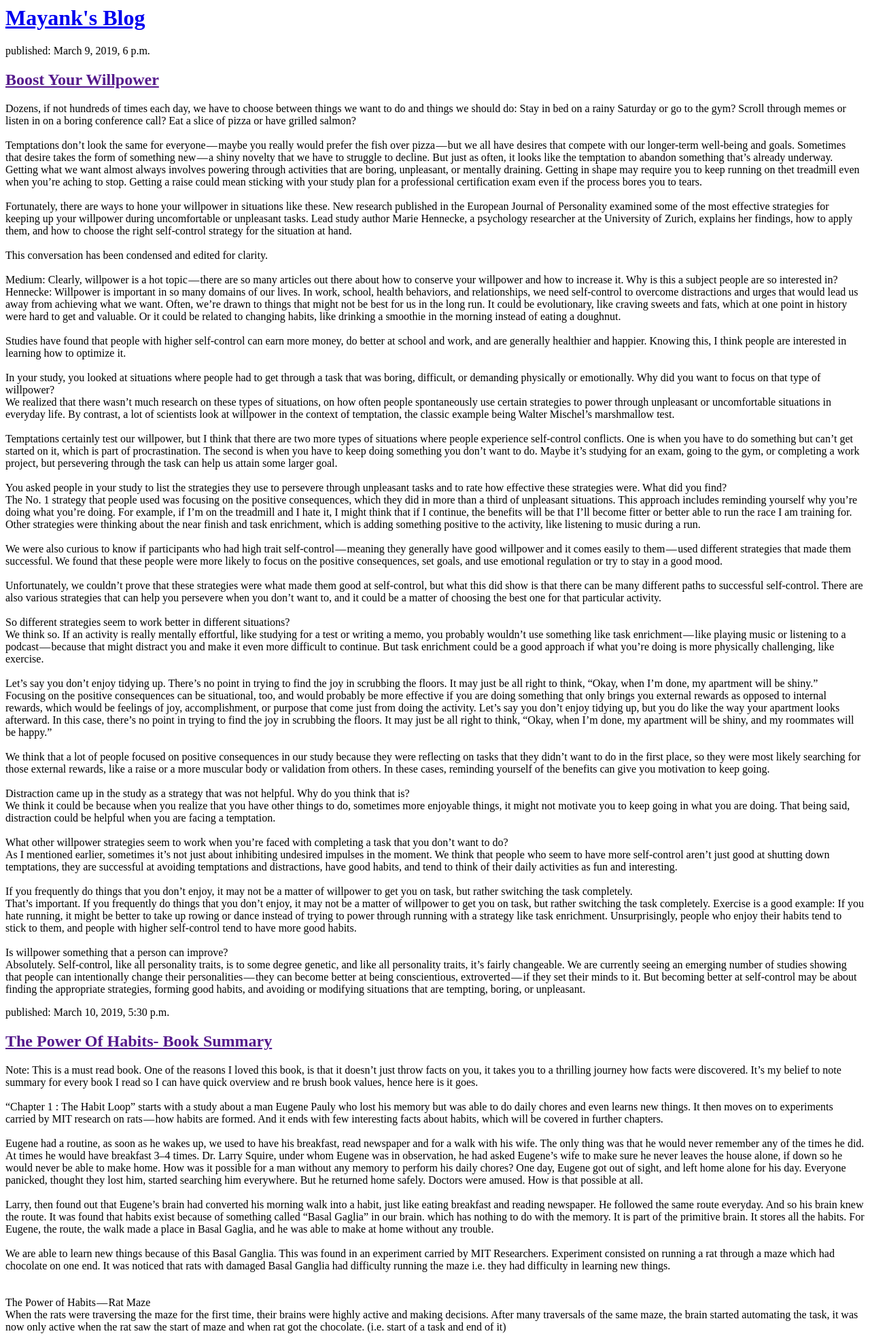
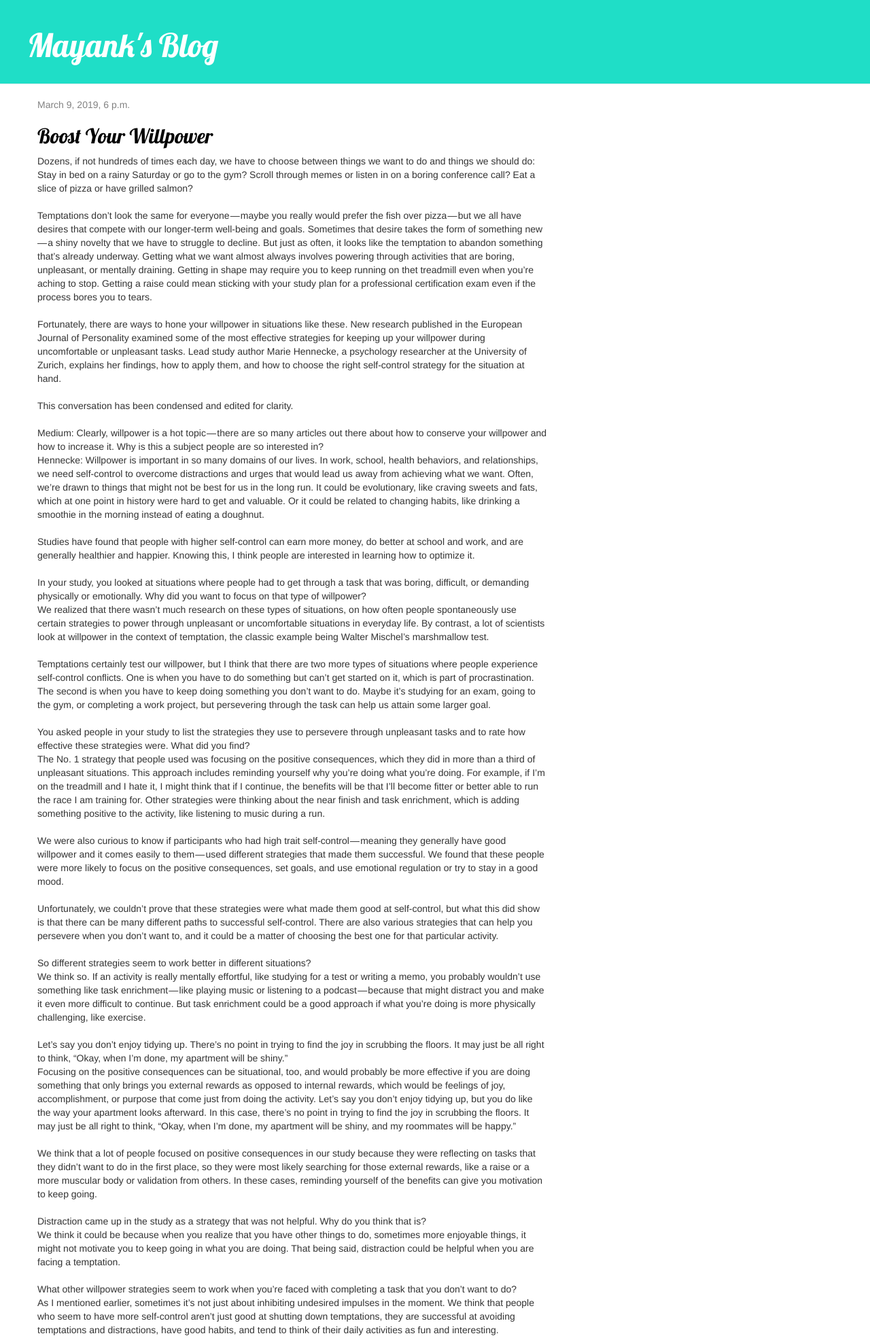
Before and after one commit to Mayank997/my-first-blog, a Django app: page / in a window 1280 px wide. Shown: the top 1969 px of the page at 68% size. Run offline with Django 3.2, Linux system fonts and the light colour scheme; data comes from the database, SQL or seed files in the repository; both versions use the stored data as it was after the commit; some libraries are stand-ins or nearby versions.

Commit message:
Added view and template for detailed blog post as well as CSS for the site.

```diff
--- /dev/null
+++ b/blog/static/css/blog.css
@@ -0,0 +1,46 @@
+.page-header {
+    background-color: #1FDEC7;
+    margin-top: 0;
+    padding: 20px 20px 20px 40px;
+}
+
+.page-header h1, .page-header h1 a, .page-header h1 a:visited, .page-header h1 a:active {
+    color: #ffffff;
+    font-size: 36pt;
+    text-decoration: none;
+}
+
+.content {
+    margin-left: 40px;
+}
+
+h1, h2, h3, h4 {
+    font-family: 'Lobster', cursive;
+}
+
+.date {
+    color: #828282;
+}
+
+.save {
+    float: right;
+}
+
+.post-form textarea, .post-form input {
+    width: 100%;
+}
+
+.top-menu, .top-menu:hover, .top-menu:visited {
+    color: #ffffff;
+    float: right;
+    font-size: 26pt;
+    margin-right: 20px;
+}
+
+.post {
+    margin-bottom: 70px;
+}
+
+.post h2 a, .post h2 a:visited {
+    color: #000000;
+}
--- /dev/null
+++ b/blog/templates/blog/base.html
@@ -0,0 +1,23 @@
+{% load static %}
+<html>
+    <head>
+        <title>Mayank's blog</title>
+        <link rel="stylesheet" href="//maxcdn.bootstrapcdn.com/bootstrap/3.2.0/css/bootstrap.min.css">
+        <link rel="stylesheet" href="//maxcdn.bootstrapcdn.com/bootstrap/3.2.0/css/bootstrap-theme.min.css">
+        <link href='//fonts.googleapis.com/css?family=Lobster&subset=latin,latin-ext' rel='stylesheet' type='text/css'>
+        <link rel="stylesheet" href="{% static 'css/blog.css' %}">
+    </head>
+    <body>
+    <div class="page-header">
+        <h1><a href="/">Mayank's Blog</a></h1>
+    </div>
+    <div class="content container">
+        <div class="row">
+            <div class="col-md-8">
+            {% block content %}
+            {% endblock %}
+            </div>
+        </div>
+    </div>
+</body>
+</html>
--- a/blog/templates/blog/post_list.html
+++ b/blog/templates/blog/post_list.html
@@ -1,25 +1,14 @@
-<html>
-   <head>
-        <title>Mayank's blog</title>
-    </head>
-    <body>
-        <div>
-            <h1><a href="/">Mayank's Blog</a></h1>
-        </div>
+{% extends 'blog/base.html' %}
 
 
-        {% for post in posts %}
-             <div>
-                  <p>published: {{post.published_date }}</p>
-                  <h2><a href="">{{ post.title }}</a></h2>
-                  <p>{{ post.text|linebreaksbr }}</p>
-             </div>
-        {% endfor %}
-
-        <div>
-            <p>published: 12.03.2019, 12:14</p>
-            <h2><a href="">My second post</a></h2>
-            <p>Hello Everyone! So I was talking about myself,so my main interests are Programming and Quizzing.In programming,right now I am exploring Backend Devlopement by doing project on Django,which is a Python based framework. In quizzing,well to be honest I am away for it for a quite some time now but I actively participate in half-yearly quizzes organised by my college's quizzing club,in which I came out as a Winner three times in row and apart from that I have represented my school and my state Uttar Pradesh in various National Level Quiz Comptitions.</p>
-        </div>
-    </body>
-</html>
+{% block content %}
+    {% for post in posts %}
+      <div class="post">
+              <div class="date">
+                       {{post.published_date }}
+               </div>
+               <h2><a href="{% url 'post_detail' pk=post.pk %}">{{ post.title }}</a></h2>
+               <p>{{ post.text|linebreaksbr }}</p>
+       </div>
+    {% endfor %}
+{% endblock %}
--- a/blog/urls.py
+++ b/blog/urls.py
@@ -4,4 +4,5 @@ from . import views
 
 urlpatterns = [
     path('', views.post_list, name='post_list'),
+    path('post/<int:pk>/', views.post_detail, name='post_detail'),
 ]
--- a/blog/views.py
+++ b/blog/views.py
@@ -1,4 +1,4 @@
-from django.shortcuts import render
+from django.shortcuts import render, get_object_or_404
 from django.utils import timezone
 from .models import Post
 
@@ -7,3 +7,8 @@ from .models import Post
 def post_list(request):
     posts= Post.objects.filter(published_date__lte=timezone.now()).order_by('published_date')
     return render(request, 'blog/post_list.html', {'posts': posts})
+
+
+def post_detail(request, pk):
+    post = get_object_or_404(Post, pk=pk)
+    return render(request, 'blog/post_detail.html', {'post': post})
```
Also changed, not shown: blog/templates/blog/post_detail.html (added, +13 -0 lines), db.sqlite3.
